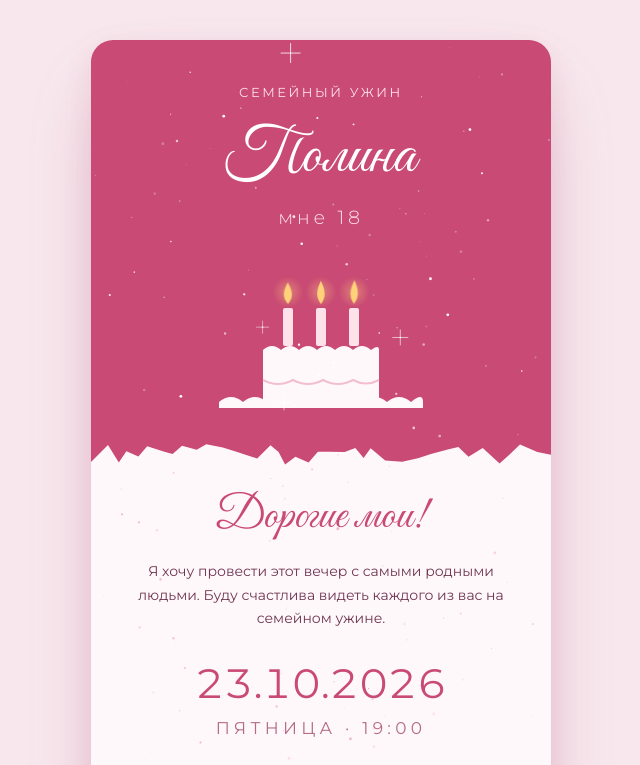
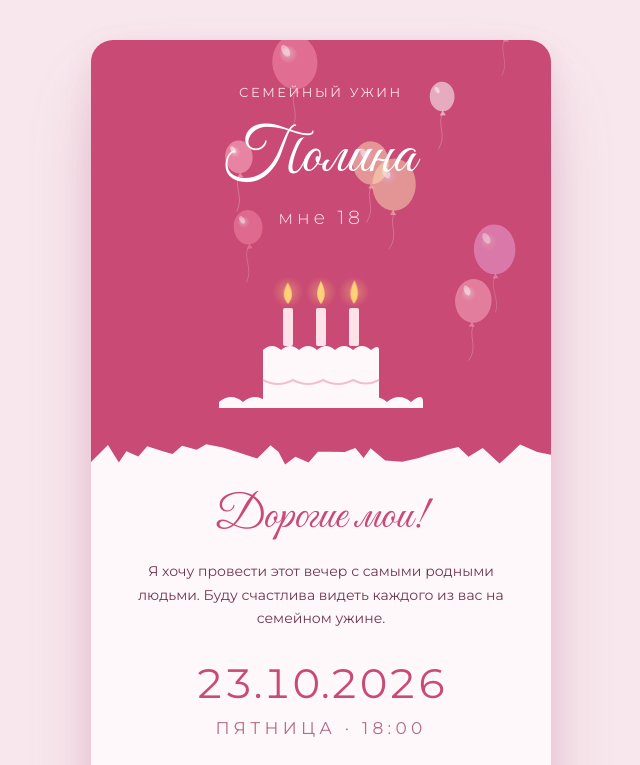
Before and after one commit to chpol23/polina18, a plain HTML site: page index.html in a window 1280 px wide. Shown: the top 765 px of the page, without its empty margins (319-959 px from the left). Drawn offline with Linux system fonts and the light colour scheme.

Commit message:
Воздушные шары, время 18:00, подпись «с любовью»
Co-Authored-By: Claude Opus 5.5 <noreply@anthropic.com>

```diff
--- a/index.html
+++ b/index.html
@@ -1,4 +1,4 @@
-<!doctype html><html lang="ru"><head><meta charset="utf-8"><meta name="viewport" content="width=device-width,initial-scale=1,viewport-fit=cover"><meta name="theme-color" content="#c94a74"><meta property="og:title" content="Полина 18 · Семейный ужин"><meta property="og:description" content="23 октября, 19:00 · ресторан «Мидийное место»"></head><body>
+<!doctype html><html lang="ru"><head><meta charset="utf-8"><meta name="viewport" content="width=device-width,initial-scale=1,viewport-fit=cover"><meta name="theme-color" content="#c94a74"><meta property="og:title" content="Полина 18 · Семейный ужин"><meta property="og:description" content="23 октября, 18:00 · ресторан «Мидийное место»"></head><body>
 <title>Полина 18 · Семейный ужин</title>
 <link rel="preconnect" href="https://fonts.googleapis.com">
 <link rel="stylesheet" href="https://fonts.googleapis.com/css2?family=Great+Vibes&family=Montserrat:wght@300;400;500&display=swap">
@@ -21,6 +21,8 @@ body { margin: 0; background: var(--ground); color: var(--ink); font-family: var
 .card { position: relative; max-width: 460px; margin: 0 auto; background: var(--paper); border-radius: 22px; overflow: hidden;
   box-shadow: 0 40px 80px -20px rgba(160, 40, 85, .30), 0 10px 30px rgba(160, 40, 85, .10); text-align: center; }
 #glitter { position: absolute; inset: 0; width: 100%; height: 100%; pointer-events: none; z-index: 5; }
+.kicker, .name, .age, .foot span { position: relative; z-index: 6; }
+.cake { z-index: 6; }
 
 /* Шапка */
 .hero { position: relative; background: var(--navy); color: #fff; height: 400px; padding-top: 44px; overflow: hidden; }
@@ -127,7 +129,7 @@ h1 { margin: 0; font-family: var(--script); font-weight: 400; font-size: 46px; l
     <h1 class="reveal">Дорогие мои!</h1>
     <p class="text reveal">Я хочу провести этот вечер с самыми родными людьми. Буду счастлива видеть каждого из вас на семейном ужине.</p>
     <div class="date reveal">23.10.2026</div>
-    <div class="when reveal">Пятница · 19:00</div>
+    <div class="when reveal">Пятница · 18:00</div>
     <svg class="bow" viewBox="0 0 120 120" width="108" height="108" aria-hidden="true"><use href="#bow"/></svg>
     <div class="place-label reveal">Ресторан</div>
     <div class="place reveal">«Мидийное место»</div>
@@ -135,7 +137,7 @@ h1 { margin: 0; font-family: var(--script); font-weight: 400; font-size: 46px; l
   </section>
 
   <svg class="tear bottom" data-tear="up" viewBox="0 0 460 26" preserveAspectRatio="none" aria-hidden="true"></svg>
-  <footer class="foot">с любовью, Полина</footer>
+  <footer class="foot"><span>с любовью</span></footer>
 </article>
 
 <script>
@@ -161,39 +163,61 @@ h1 { margin: 0; font-family: var(--script); font-weight: 400; font-size: 46px; l
     items.forEach(function (el, i) { el.style.animationDelay = (i % 4) * 0.08 + 's'; io.observe(el); });
   }
 
-  // Блёстки поверх всего
+  // Воздушные шары: летят вверх только по розовому фону (шапка и подвал)
   var card = document.querySelector('.card'), c = document.getElementById('glitter'), ctx = c.getContext('2d');
   var hero = document.querySelector('.hero'), foot = document.querySelector('.foot');
-  var W = 0, H = 0, sparks = [];
-  function onNavy(y) { return y < hero.offsetHeight || y > foot.offsetTop - 10; }
-  function make(initial) {
-    var y = Math.random() * H;
-    return { x: Math.random() * W, y: y, r: Math.random() * 1.2 + .3, p: Math.random() * 6.28, sp: .6 + Math.random() * 1.6,
-      vy: .05 + Math.random() * .18, vx: (Math.random() - .5) * .08, star: Math.random() < .09 };
+  var W = 0, H = 0, zones = [], balloons = [];
+  var COLORS = ['#ffffff', '#ffd3e0', '#ffb3c9', '#ffe2b8', '#f7c6ff', '#ff94b4'];
+  function balloon(z, scatter) {
+    var r = 11 + Math.random() * 13;
+    return { z: z, r: r, x: 12 + Math.random() * (W - 24),
+      y: scatter ? z.top + Math.random() * (z.bottom - z.top) : z.bottom + r * 3 + Math.random() * 60,
+      v: .25 + Math.random() * .35, a: .35 + Math.random() * .25, p: Math.random() * 6.28, sw: 4 + Math.random() * 8,
+      col: COLORS[Math.floor(Math.random() * COLORS.length)] };
   }
   function size() {
     var dpr = window.devicePixelRatio || 1;
     W = card.offsetWidth; H = card.offsetHeight;
     c.width = W * dpr; c.height = H * dpr; ctx.setTransform(dpr, 0, 0, dpr, 0, 0);
-    sparks = []; for (var i = 0; i < Math.round(W * H / 2000); i++) sparks.push(make());
+    zones = [{ top: 0, bottom: hero.offsetHeight, n: 9 }, { top: foot.offsetTop, bottom: H, n: 3 }];
+    balloons = [];
+    zones.forEach(function (z) { for (var i = 0; i < z.n; i++) balloons.push(balloon(z, true)); });
     if (still) draw(0);
+  }
+  function drawBalloon(b, t) {
+    var x = b.x + Math.sin(t / 1400 + b.p) * b.sw, y = b.y, r = b.r, rx = r, ry = r * 1.2;
+    var tilt = Math.cos(t / 1400 + b.p) * .08;
+    // нитка
+    ctx.globalAlpha = b.a * .8;
+    ctx.strokeStyle = 'rgba(255,255,255,.7)'; ctx.lineWidth = .8;
+    ctx.beginPath(); ctx.moveTo(x, y + ry + 3);
+    ctx.bezierCurveTo(x - 5, y + ry + 14, x + 5, y + ry + 24, x - 2 + Math.sin(t / 700 + b.p) * 3, y + ry + 38);
+    ctx.stroke();
+    ctx.save(); ctx.translate(x, y); ctx.rotate(tilt);
+    // шар с мягким бликом
+    var g = ctx.createRadialGradient(-rx * .35, -ry * .4, r * .1, 0, 0, ry * 1.1);
+    g.addColorStop(0, '#ffffff'); g.addColorStop(.25, b.col); g.addColorStop(1, b.col);
+    ctx.globalAlpha = b.a; ctx.fillStyle = g;
+    ctx.beginPath(); ctx.ellipse(0, 0, rx, ry, 0, 0, 6.283); ctx.fill();
+    // узелок
+    ctx.beginPath(); ctx.moveTo(-3, ry + 4); ctx.lineTo(3, ry + 4); ctx.lineTo(0, ry - 1); ctx.closePath(); ctx.fillStyle = b.col; ctx.fill();
+    // блик
+    ctx.globalAlpha = b.a * .9; ctx.fillStyle = '#ffffff';
+    ctx.beginPath(); ctx.ellipse(-rx * .38, -ry * .45, rx * .16, ry * .24, -.5, 0, 6.283); ctx.fill();
+    ctx.restore();
   }
   function draw(t) {
     ctx.clearRect(0, 0, W, H);
-    for (var i = 0; i < sparks.length; i++) {
-      var s = sparks[i];
-      if (!still) { s.y += s.vy; s.x += s.vx; if (s.y > H + 8) { s.y = -8; s.x = Math.random() * W; } }
-      var tw = still ? .7 : Math.pow(Math.abs(Math.sin(t / 1000 * s.sp + s.p)), 3);
-      var navy = onNavy(s.y);
-      ctx.globalAlpha = navy ? .25 + .75 * tw : .15 + .6 * tw;
-      ctx.fillStyle = navy ? '#ffffff' : '#e79ab4';
-      ctx.beginPath(); ctx.arc(s.x, s.y, s.r, 0, 6.283); ctx.fill();
-      if (s.star && tw > .35) {
-        var L = 3 + 7 * tw;
-        ctx.strokeStyle = ctx.fillStyle; ctx.lineWidth = .8;
-        ctx.beginPath(); ctx.moveTo(s.x - L, s.y); ctx.lineTo(s.x + L, s.y); ctx.moveTo(s.x, s.y - L); ctx.lineTo(s.x, s.y + L); ctx.stroke();
+    zones.forEach(function (z) {
+      ctx.save(); ctx.beginPath(); ctx.rect(0, z.top, W, z.bottom - z.top); ctx.clip();
+      for (var i = 0; i < balloons.length; i++) {
+        var b = balloons[i];
+        if (b.z !== z) continue;
+        if (!still) { b.y -= b.v; if (b.y < z.top - b.r * 4) balloons[i] = b = balloon(z, false); }
+        drawBalloon(b, still ? 0 : t);
       }
-    }
+      ctx.restore();
+    });
     if (!still) requestAnimationFrame(draw);
   }
   size(); requestAnimationFrame(draw);
```
